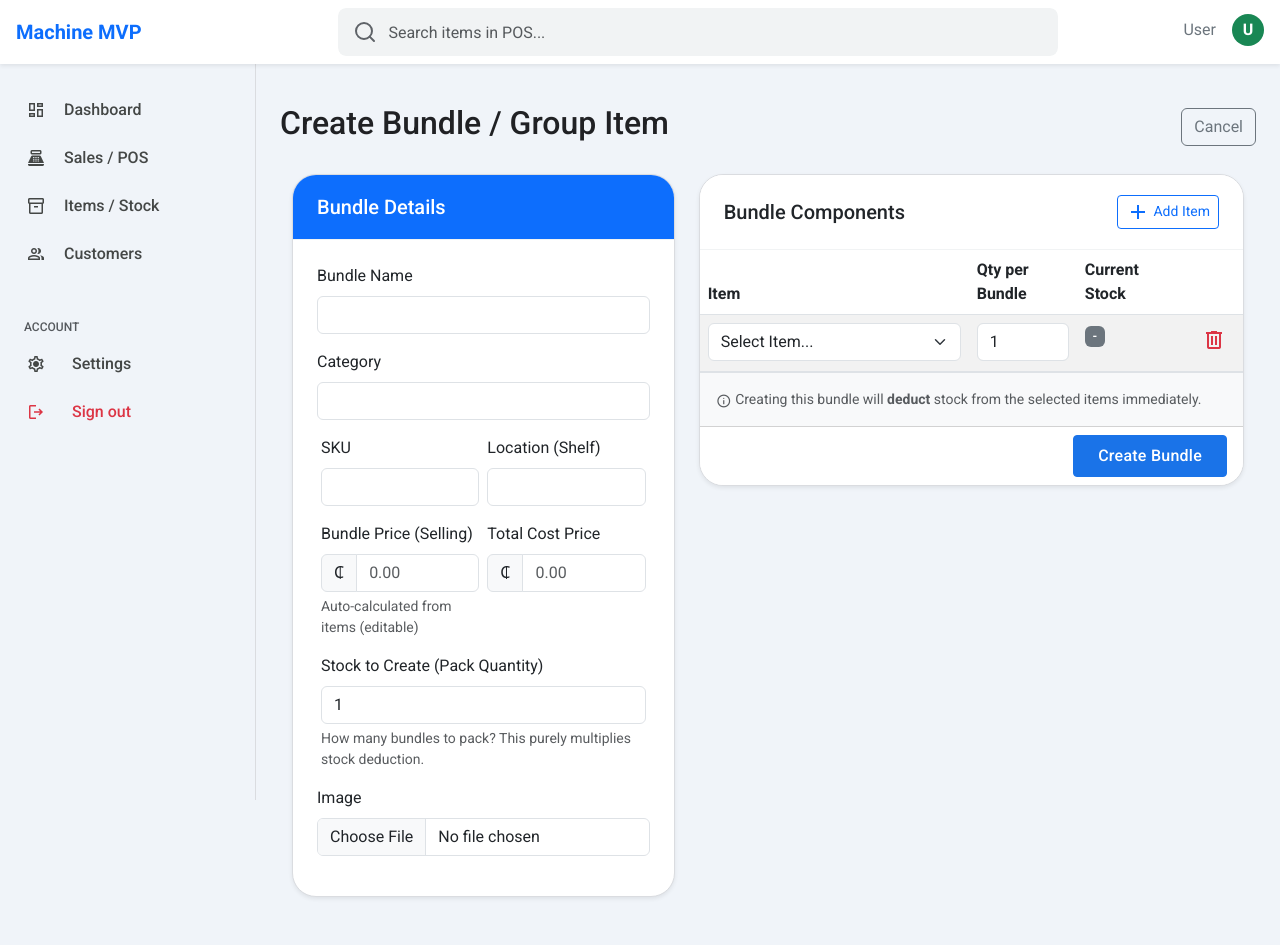
After one commit to morotijani/machine_mvp, a PHP site: template views/items/create_bundle.php in a window 1280 px wide. The commit adds this page. Run offline with PHP 8.4, Linux system fonts and the light colour scheme; the template is opened without the code that fills it, so the values that code supplies are empty; some libraries are stand-ins or nearby versions; some web fonts are replaced.

Commit message:
create bundle/group item

```diff
--- a/public/index.php
+++ b/public/index.php
@@ -67,6 +67,9 @@ $router->get('/items/create', [$itemController, 'create']);
 $router->post('/items/create', [$itemController, 'create']);
 $router->get('/items/edit', [$itemController, 'edit']);
 $router->post('/items/edit', [$itemController, 'edit']);
+$router->get('/items/create-bundle', [$itemController, 'createBundle']);
+$router->post('/items/create-bundle', [$itemController, 'createBundle']);
+$router->post('/items/ungroup-bundle', [$itemController, 'ungroupBundle']);
 
 // Customers
 $customerController = new CustomerController();
--- /dev/null
+++ b/views/items/create_bundle.php
@@ -0,0 +1,278 @@
+<?php
+$title = "Create Bundle";
+ob_start();
+?>
+
+<div class="d-flex justify-content-between flex-wrap flex-md-nowrap align-items-center pt-3 pb-2 mb-3">
+    <h1 class="h2">Create Bundle / Group Item</h1>
+    <a href="<?= BASE_URL ?>/items" class="btn btn-outline-secondary">Cancel</a>
+</div>
+
+<?php if (isset($error)): ?>
+    <div class="alert alert-danger"><?= htmlspecialchars($error) ?></div>
+<?php endif; ?>
+
+<form action="<?= BASE_URL ?>/items/create-bundle" method="POST" enctype="multipart/form-data" class="needs-validation" novalidate>
+    <div class="row">
+        <!-- Bundle Details -->
+        <div class="col-md-5">
+            <div class="card shadow-sm mb-4">
+                <div class="card-header bg-primary text-white">
+                    <h5 class="card-title mb-0">Bundle Details</h5>
+                </div>
+                <div class="card-body">
+                    <div class="mb-3">
+                        <label class="form-label">Bundle Name</label>
+                        <input type="text" name="name" class="form-control" required>
+                    </div>
+                    <div class="mb-3">
+                        <label class="form-label">Category</label>
+                        <input type="text" name="category" class="form-control" list="categories" required>
+                        <datalist id="categories">
+                            <option value="Bundles">
+                            <option value="Sets">
+                            <option value="Promotions">
+                        </datalist>
+                    </div>
+                    <div class="row g-2 mb-3">
+                        <div class="col-6">
+                            <label class="form-label">SKU</label>
+                            <input type="text" name="sku" class="form-control" required>
+                        </div>
+                        <div class="col-6">
+                            <label class="form-label">Location (Shelf)</label>
+                            <input type="text" name="location" class="form-control">
+                        </div>
+                    </div>
+                    <div class="row g-2 mb-3">
+                         <div class="col-6">
+                             <label class="form-label">Bundle Price (Selling)</label>
+                            <div class="input-group">
+                                <span class="input-group-text">₵</span>
+                                <input type="number" name="price" id="bundle-price" step="0.01" class="form-control" required placeholder="0.00">
+                            </div>
+                            <div class="form-text text-muted">Auto-calculated from items (editable)</div>
+                         </div>
+                         <div class="col-6">
+                            <label class="form-label">Total Cost Price</label>
+                            <div class="input-group">
+                                <span class="input-group-text">₵</span>
+                                <input type="number" name="cost_price" id="bundle-cost" step="0.01" class="form-control" readonly placeholder="0.00">
+                            </div>
+                         </div>
+                    </div>
+                    <div class="row g-2 mb-3">
+                         <div class="col-12">
+                            <label class="form-label">Stock to Create (Pack Quantity)</label>
+                            <input type="number" name="quantity" class="form-control" required min="1" value="1">
+                            <div class="form-text">How many bundles to pack? This purely multiplies stock deduction.</div>
+                         </div>
+                    </div>
+                    <div class="mb-3">
+                        <label class="form-label">Image</label>
+                        <input type="file" name="image" class="form-control" accept="image/*">
+                    </div>
+                </div>
+            </div>
+        </div>
+
+        <!-- Bundle Components -->
+        <div class="col-md-7">
+            <div class="card shadow-sm">
+                <div class="card-header bg-white d-flex justify-content-between align-items-center">
+                    <h5 class="card-title mb-0">Bundle Components</h5>
+                    <button type="button" class="btn btn-sm btn-outline-primary" id="add-item-btn">
+                        <span class="material-symbols-outlined align-middle">add</span> Add Item
+                    </button>
+                </div>
+                <div class="card-body p-0">
+                    <div class="table-responsive">
+                        <table class="table table-striped mb-0" id="components-table">
+                            <thead>
+                                <tr>
+                                    <th style="width: 50%;">Item</th>
+                                    <th style="width: 20%;">Qty per Bundle</th>
+                                    <th style="width: 20%;">Current Stock</th>
+                                    <th style="width: 10%;"></th>
+                                </tr>
+                            </thead>
+                            <tbody>
+                                <tr class="component-row">
+                                    <td>
+                                        <select name="items[]" class="form-select item-select" required>
+                                            <option value="" data-price="0" data-cost="0">Select Item...</option>
+                                            <?php foreach ($items as $item): ?>
+                                                <?php if($item['type'] !== 'bundle'): ?>
+                                                <option value="<?= $item['id'] ?>" data-stock="<?= $item['quantity'] ?>" data-price="<?= $item['price'] ?>" data-cost="<?= $item['cost_price'] ?>">
+                                                    <?= htmlspecialchars($item['name']) ?> (<?= $item['sku'] ?>)
+                                                </option>
+                                                <?php endif; ?>
+                                            <?php endforeach; ?>
+                                        </select>
+                                    </td>
+                                    <td>
+                                        <input type="number" name="quantities[]" class="form-control qty-input" min="1" value="1" required>
+                                    </td>
+                                    <td>
+                                        <span class="badge bg-secondary current-stock">-</span>
+                                    </td>
+                                    <td class="text-center">
+                                        <button type="button" class="btn btn-sm text-danger remove-row">
+                                            <span class="material-symbols-outlined">delete</span>
+                                        </button>
+                                    </td>
+                                </tr>
+                            </tbody>
+                        </table>
+                    </div>
+                    <div class="p-3 bg-light border-top">
+                        <p class="mb-0 text-muted small">
+                            <span class="material-symbols-outlined align-middle fs-6">info</span>
+                            Creating this bundle will <strong>deduct</strong> stock from the selected items immediately.
+                        </p>
+                    </div>
+                </div>
+                <div class="card-footer bg-white text-end">
+                     <button type="submit" class="btn btn-primary px-4">Create Bundle</button>
+                </div>
+            </div>
+        </div>
+    </div>
+</form>
+
+<script>
+document.addEventListener('DOMContentLoaded', function() {
+    const tableBody = document.querySelector('#components-table tbody');
+    const addItemBtn = document.getElementById('add-item-btn');
+    const firstRow = tableBody.querySelector('.component-row');
+    const bundlePriceInput = document.getElementById('bundle-price');
+    const bundleCostInput = document.getElementById('bundle-cost');
+
+    function updateStockDisplay(row) {
+        const select = row.querySelector('.item-select');
+        const stockBadge = row.querySelector('.current-stock');
+        const selectedOption = select.options[select.selectedIndex];
+
+        if (selectedOption && selectedOption.value) {
+            stockBadge.textContent = selectedOption.dataset.stock;
+        } else {
+            stockBadge.textContent = '-';
+        }
+        calculateTotals();
+    }
+
+    function calculateTotals() {
+        let totalSelling = 0;
+        let totalCost = 0;
+        const rows = tableBody.querySelectorAll('.component-row');
+
+        rows.forEach(row => {
+            const select = row.querySelector('.item-select');
+            const qtyInput = row.querySelector('.qty-input');
+            const selectedOption = select.options[select.selectedIndex];
+            const quantity = parseFloat(qtyInput.value) || 0;
+
+            if (selectedOption && selectedOption.value) {
+                const price = parseFloat(selectedOption.dataset.price) || 0;
+                const cost = parseFloat(selectedOption.dataset.cost) || 0;
+
+                totalSelling += (price * quantity);
+                totalCost += (cost * quantity);
+            }
+        });
+
+        // Update inputs
+        bundlePriceInput.value = totalSelling.toFixed(2);
+        bundleCostInput.value = totalCost.toFixed(2);
+
+        validateStock();
+    }
+
+    function validateStock() {
+        const bundleQty = parseInt(document.querySelector('input[name="quantity"]').value) || 0;
+        const rows = tableBody.querySelectorAll('.component-row');
+        let isValid = true;
+        const submitBtn = document.querySelector('button[type="submit"]');
+
+        rows.forEach(row => {
+            const select = row.querySelector('.item-select');
+            const qtyInput = row.querySelector('.qty-input');
+            const stockBadge = row.querySelector('.current-stock');
+
+            const selectedOption = select.options[select.selectedIndex];
+
+            // Reset styles
+            qtyInput.classList.remove('is-invalid');
+            stockBadge.classList.remove('bg-danger');
+            stockBadge.classList.add('bg-secondary');
+
+            if (selectedOption && selectedOption.value) {
+                const currentStock = parseInt(selectedOption.dataset.stock) || 0;
+                const neededPerBundle = parseInt(qtyInput.value) || 0;
+                const totalNeeded = neededPerBundle * bundleQty;
+
+                if (totalNeeded > currentStock) {
+                    isValid = false;
+                    qtyInput.classList.add('is-invalid');
+                    stockBadge.classList.remove('bg-secondary');
+                    stockBadge.classList.add('bg-danger');
+                    stockBadge.textContent = `${currentStock} (Need ${totalNeeded})`;
+                } else {
+                     stockBadge.textContent = currentStock;
+                }
+            }
+        });
+
+        if (!isValid) {
+            submitBtn.disabled = true;
+            submitBtn.textContent = "Insufficient Stock";
+        } else {
+            submitBtn.disabled = false;
+            submitBtn.textContent = "Create Bundle";
+        }
+    }
+
+    document.querySelector('input[name="quantity"]').addEventListener('input', calculateTotals);
+
+    // Event delegation for validation and dynamic rows
+    tableBody.addEventListener('change', function(e) {
+        if (e.target.classList.contains('item-select')) {
+            updateStockDisplay(e.target.closest('tr'));
+        }
+    });
+
+    tableBody.addEventListener('input', function(e) {
+        if (e.target.classList.contains('qty-input')) {
+            calculateTotals();
+        }
+    });
+
+    tableBody.addEventListener('click', function(e) {
+        if (e.target.closest('.remove-row')) {
+            const row = e.target.closest('tr');
+            if (tableBody.querySelectorAll('.component-row').length > 1) {
+                row.remove();
+                calculateTotals();
+            } else {
+                // Clear inputs if it's the last row
+                row.querySelector('select').value = '';
+                row.querySelector('input').value = '1';
+                updateStockDisplay(row);
+            }
+        }
+    });
+
+    addItemBtn.addEventListener('click', function() {
+        const newRow = firstRow.cloneNode(true);
+        newRow.querySelector('select').value = '';
+        newRow.querySelector('input').value = '1';
+        newRow.querySelector('.current-stock').textContent = '-';
+        tableBody.appendChild(newRow);
+    });
+});
+</script>
+
+<?php
+$content = ob_get_clean();
+require __DIR__ . '/../layouts/main.php';
+?>
```
Also changed, not shown: src/Controllers/ItemController.php (+133 -0 lines), src/Models/Item.php (+107 -1 lines), update_bundle_schema.php (added, +35 -0 lines), views/items/edit_bundle.php (added, +147 -0 lines), views/items/index.php (+8 -5 lines), views/sales/view.php (+30 -1 lines).
